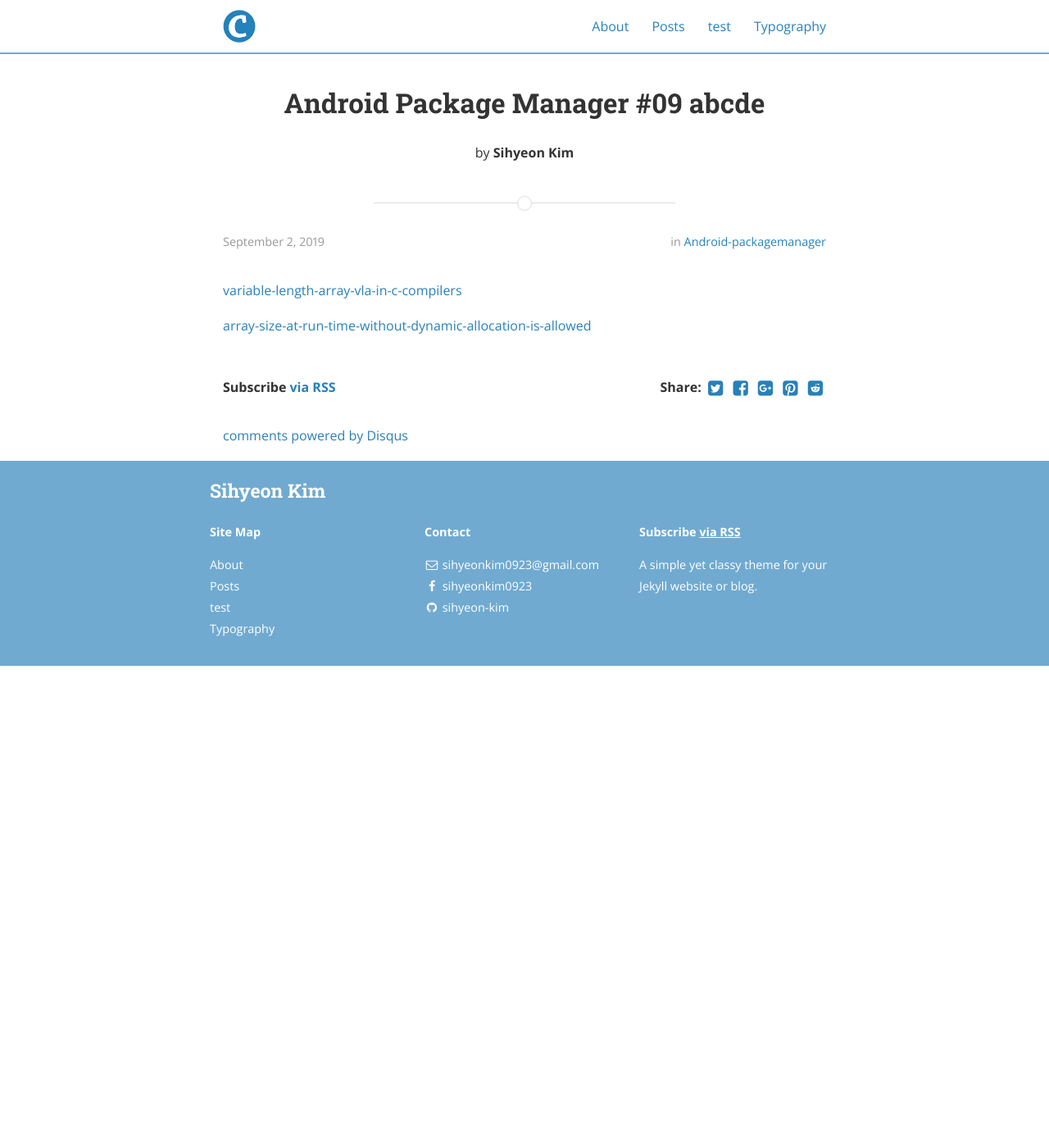
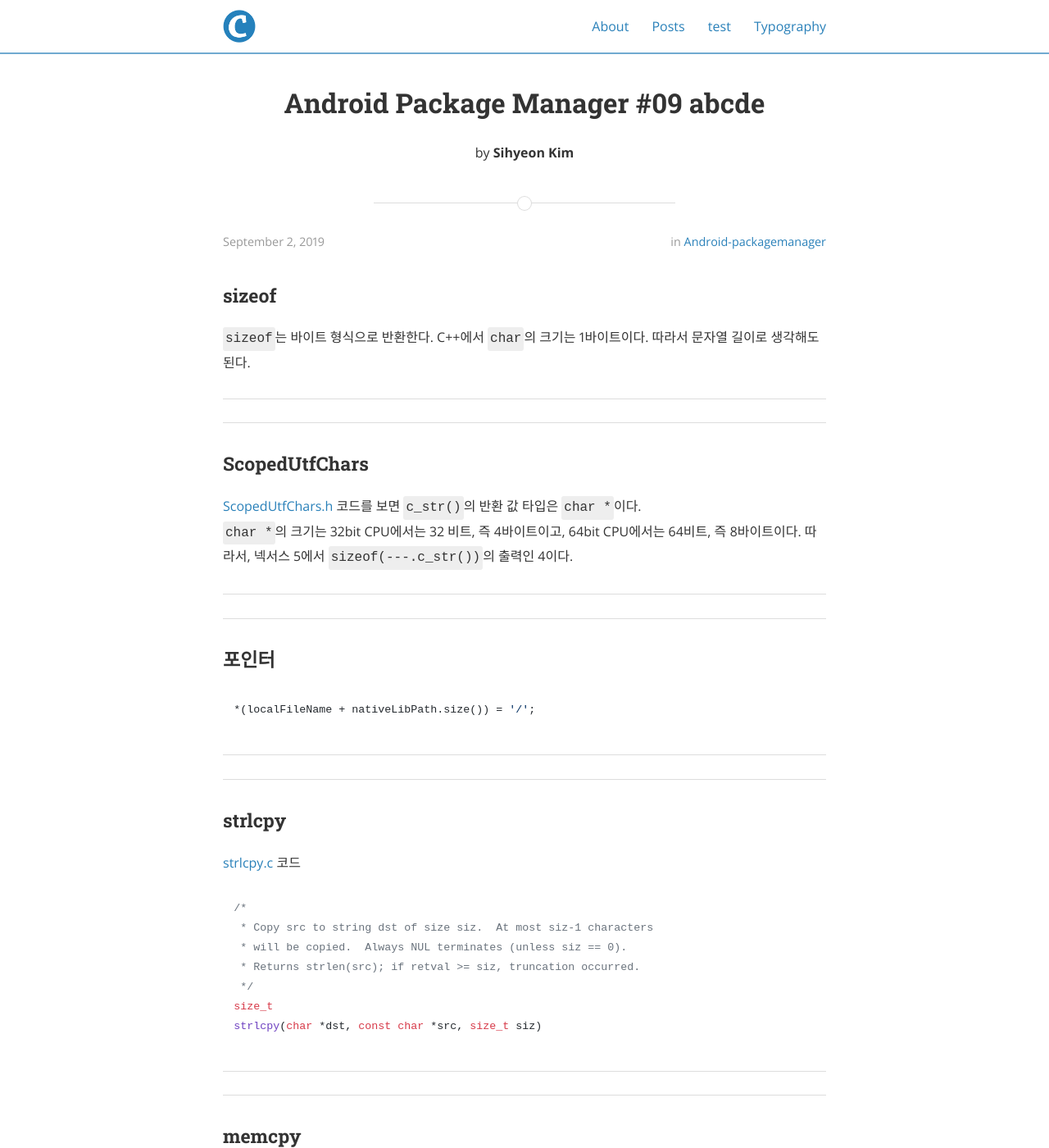
Before and after one commit to sihyeon-kim/sihyeon-kim.github.io, a Jekyll site: the page built from _posts/2019-09-02-Android-Package-Manager-#09-abcd.markdown, in a window 1280 px wide and 1400 px high. Shown: the whole window at 82% size. Built offline with Jekyll 4.4.1, drawn with Linux system fonts in a browser that asks for light colours; nearby versions of some CDN libraries; comment, search, counter and statistics services are not loaded; some of the changed text lies outside the part shown.

Commit message:
Update 2019-09-02-Android-Package-Manager-#09-abcd.markdown

````diff
--- a/_posts/2019-09-02-Android-Package-Manager-#09-abcd.markdown
+++ b/_posts/2019-09-02-Android-Package-Manager-#09-abcd.markdown
@@ -6,6 +6,55 @@ author: Sihyeon Kim
 categories: android-packagemanager
 ---
 
+### sizeof
+
+`sizeof`는 바이트 형식으로 반환한다. C++에서 `char`의 크기는 1바이트이다. 따라서 문자열 길이로 생각해도 된다.
+
+---
+---
+
+### ScopedUtfChars
+
+[ScopedUtfChars.h](https://android.googlesource.com/platform/libnativehelper/+/idea133/include/nativehelper/ScopedUtfChars.h) 코드를 보면 `c_str()`의 반환 값 타입은 `char *`이다.
+`char *`의 크기는 32bit CPU에서는 32 비트, 즉 4바이트이고, 64bit CPU에서는 64비트, 즉 8바이트이다. 따라서, 넥서스 5에서 `sizeof(---.c_str())`의 출력인 4이다.
+
+---
+---
+
+### 포인터
+
+```
+*(localFileName + nativeLibPath.size()) = '/';
+```
+
+---
+---
+
+### strlcpy
+
+[strlcpy.c](https://android.googlesource.com/platform/system/core/+/refs/tags/android-6.0.1_r81/libcutils/strlcpy.c) 코드
+
+```
+/*
+ * Copy src to string dst of size siz.  At most siz-1 characters
+ * will be copied.  Always NUL terminates (unless siz == 0).
+ * Returns strlen(src); if retval >= siz, truncation occurred.
+ */
+size_t
+strlcpy(char *dst, const char *src, size_t siz)
+```
+
+---
+---
+
+### memcpy
+
+---
+---
+
+### C++ 배열 크기 할당: 런타임 vs 컴파일타임
+
+
 [variable-length-array-vla-in-c-compilers](https://stackoverflow.com/questions/39334435/variable-length-array-vla-in-c-compilers)
 
 [array-size-at-run-time-without-dynamic-allocation-is-allowed](https://stackoverflow.com/questions/737240/array-size-at-run-time-without-dynamic-allocation-is-allowed)
````
